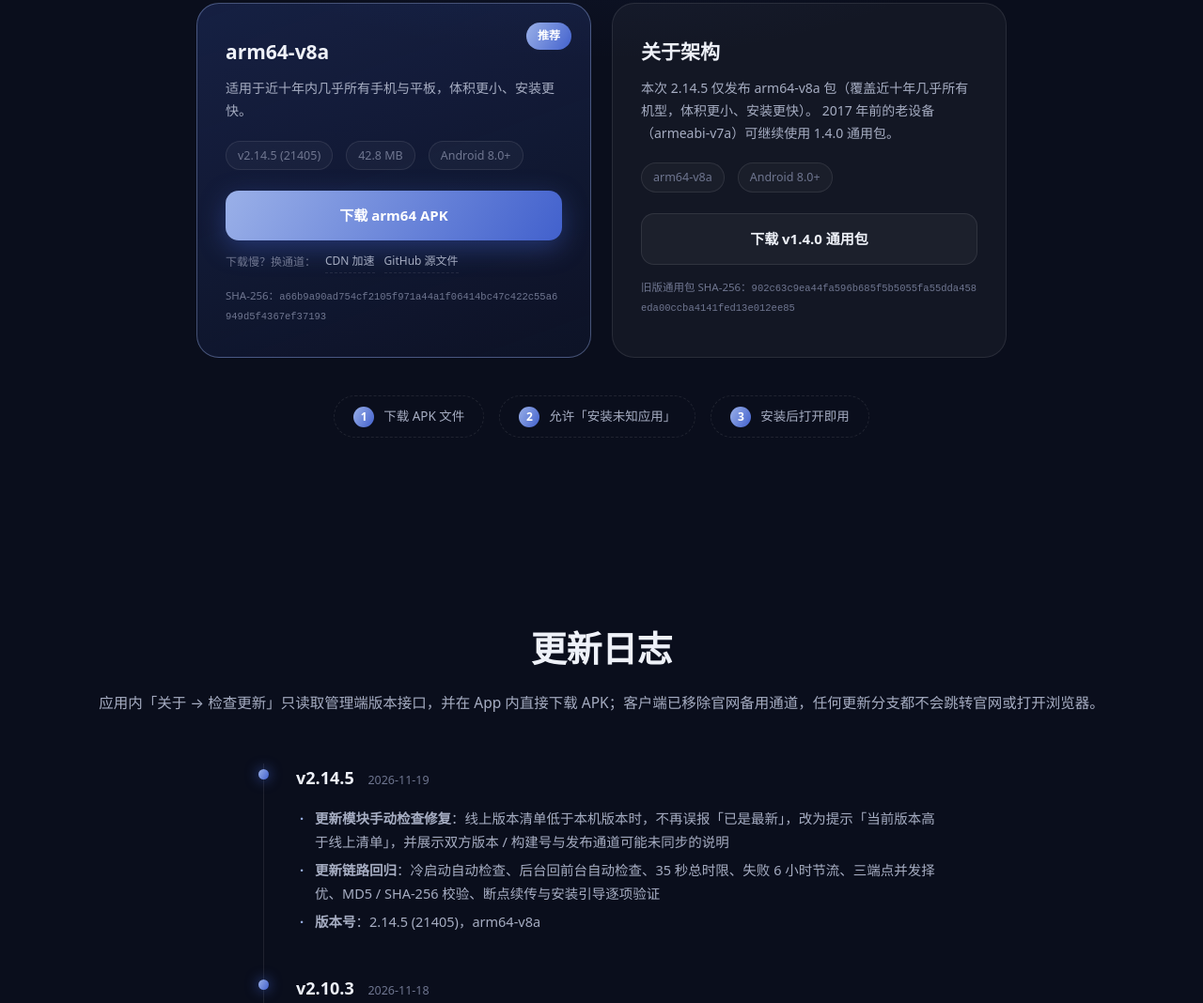
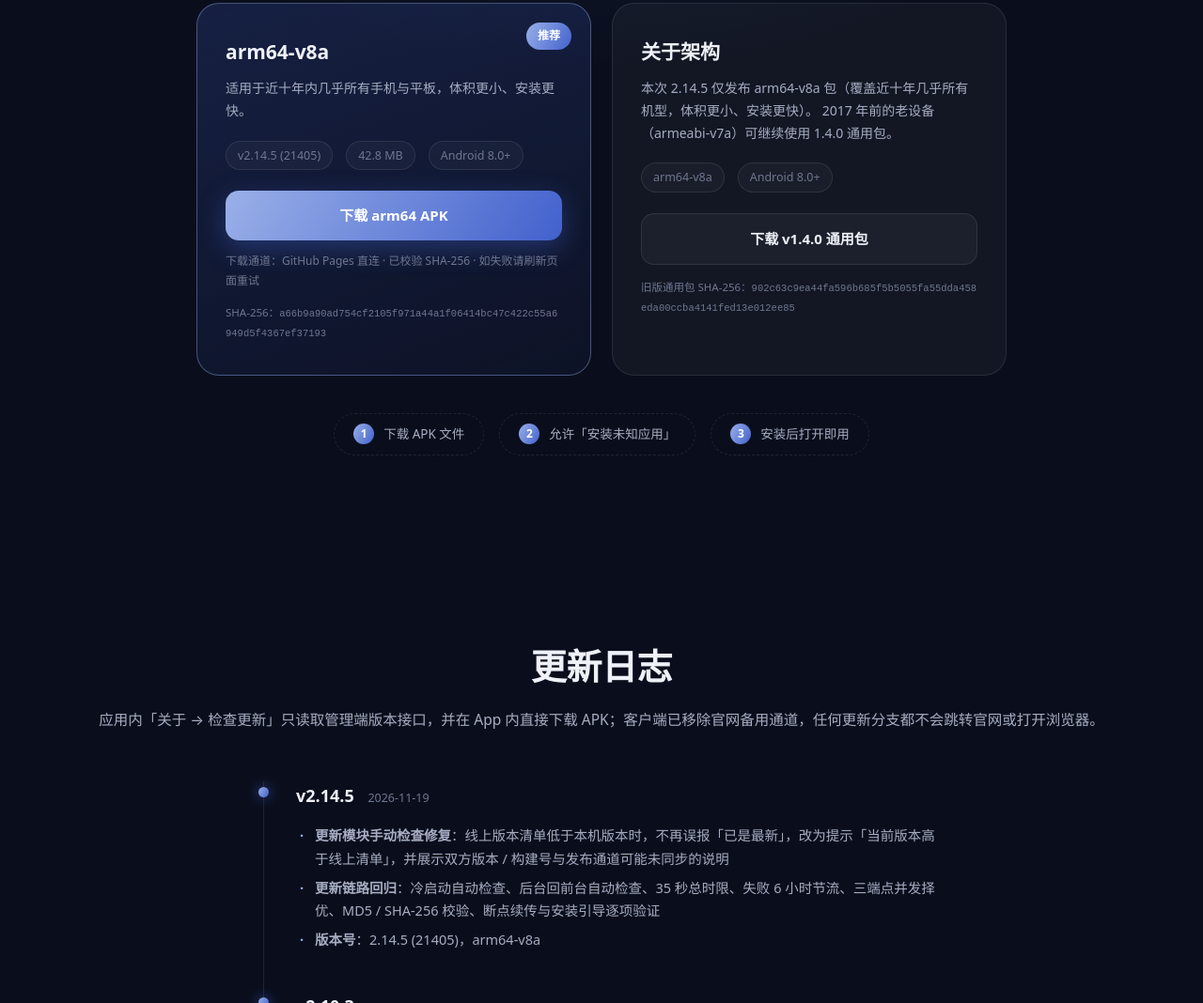
Before and after one commit to MRStudioGame/dsh-move, a plain HTML site: page index.html in a window 1280 px wide. Shown: the part 2130-3198 px from the top of the page at 94% size. Drawn offline with Linux system fonts and the light colour scheme.

Commit message:
fix(site): 仅保留实测可用的 Pages 下载通道

```diff
--- a/index.html
+++ b/index.html
@@ -169,9 +169,7 @@
         下载 arm64 APK
       </a>
       <div class="dl-alt">
-        <span>下载慢？换通道：</span>
-        <a data-dl href="https://cdn.jsdelivr.net/gh/MRStudioGame/dsh-move@main/dl/DeepSeek-Harness-Move-2.14.5-arm64.apk" download>CDN 加速</a>
-        <a data-dl href="https://raw.githubusercontent.com/MRStudioGame/dsh-move/main/dl/DeepSeek-Harness-Move-2.14.5-arm64.apk" download>GitHub 源文件</a>
+        <span>下载通道：GitHub Pages 直连 · 已校验 SHA-256 · 如失败请刷新页面重试</span>
       </div>
       <div class="dl-sha">SHA-256：<code id="sha-arm64">a66b9a90ad754cf2105f971a44a1f06414bc47c422c55a6949d5f4367ef37193</code></div>
     </div>
--- a/version.json
+++ b/version.json
@@ -11,7 +11,6 @@
     "arm64": "https://mrstudiogame.github.io/dsh-move/dl/DeepSeek-Harness-Move-2.14.5-arm64.apk",
     "arm64_pages": "https://mrstudiogame.github.io/dsh-move/dl/DeepSeek-Harness-Move-2.14.5-arm64.apk",
     "arm64_github": "https://raw.githubusercontent.com/MRStudioGame/dsh-move/main/dl/DeepSeek-Harness-Move-2.14.5-arm64.apk",
-    "arm64_jsdelivr": "https://cdn.jsdelivr.net/gh/MRStudioGame/dsh-move@main/dl/DeepSeek-Harness-Move-2.14.5-arm64.apk",
     "universal": "https://ghfast.top/https://github.com/MRStudioGame/dsh-move/releases/download/v1.4.0/DeepSeek-Harness-Move-1.4.0-universal.apk"
   },
   "sha256_arm64": "a66b9a90ad754cf2105f971a44a1f06414bc47c422c55a6949d5f4367ef37193",
```
